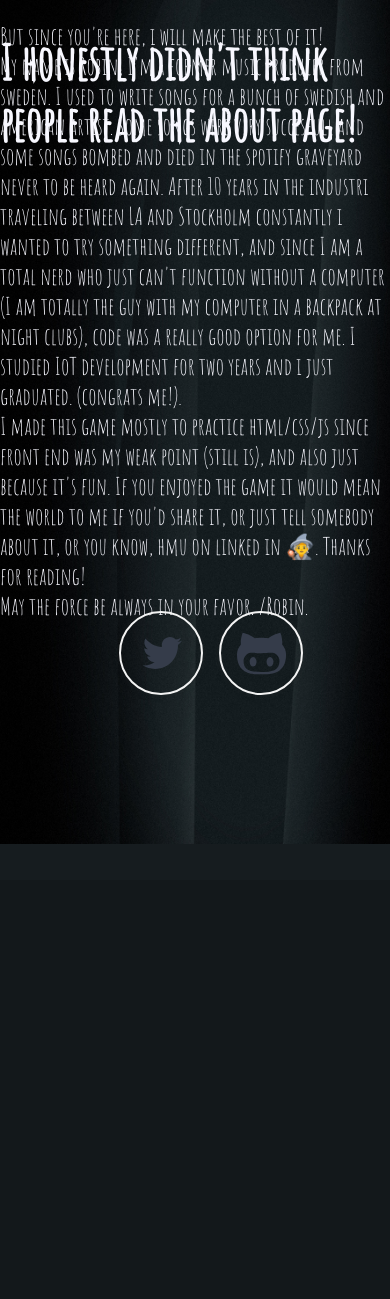
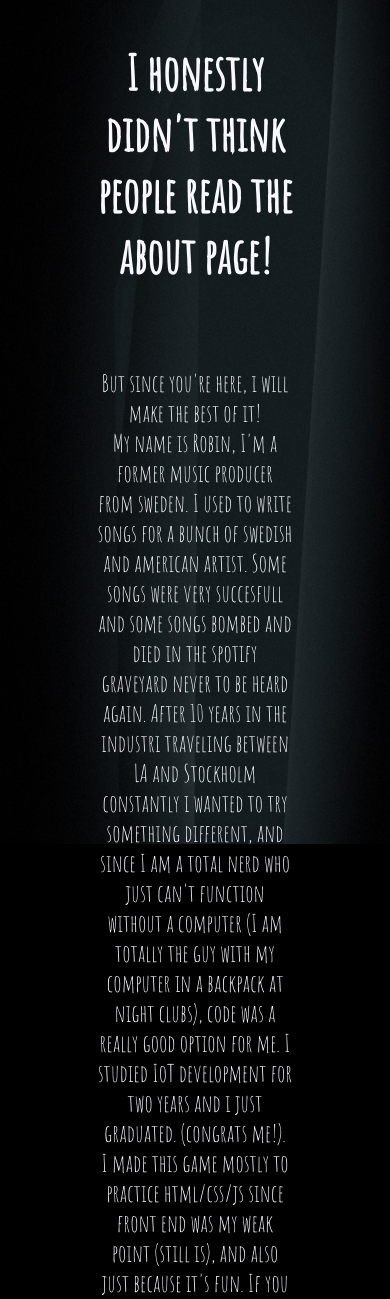
Before and after one commit to ascoolarobban/resumegame, a PHP site: page /about.html in a window 390 px wide. Shown: the top 1299 px of the page. Before the commit the page ends 844 px from the top, so only its background shows below. Run offline with PHP 8.4, Linux system fonts and the light colour scheme.

Commit message:
all weird about css fixed i think

```diff
--- a/about.html
+++ b/about.html
@@ -5,6 +5,15 @@
     <link rel="stylesheet" type="text/css" href="about_styling.css" media="screen" />
     <meta charset="UTF-8">
     <title>about</title>
+    <style>
+        div.parent{
+            text-align: center;
+        }
+        div.container {
+            text-align: center;
+        }
+
+    </style>
 
 </head>
 <body>
--- a/about_styling.css
+++ b/about_styling.css
@@ -112,5 +112,18 @@ body{
         background-image: url("resume_bg_mobile.jpg");
         background-repeat: no-repeat;
         background-size: cover;
+        background-color: black;
+
     }
+    .parent{
+        width: 50%;
+        max-width: 100%;
+        padding-top: 10px;
+
+    }
+    .container{
+        padding-top: 500px;
+        padding-bottom: 400px;
+    }
+
 }
```
Also changed, not shown: index.html (+7 -4 lines).
